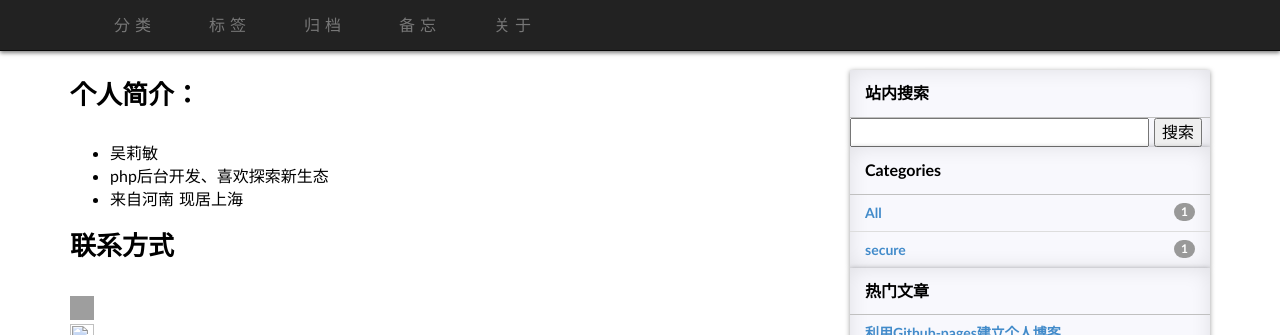
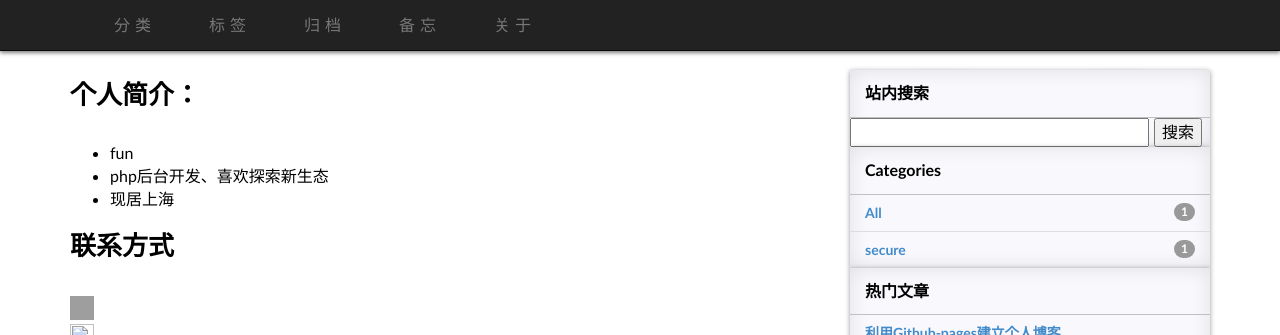
Before and after one commit to wulimin/blog, a Jekyll site: the page built from about.md, in a window 1280 px wide and 1220 px high. Shown: the top 335 px of the window. Built offline with Jekyll 4.4.1, drawn with Linux system fonts in a browser that asks for light colours; some web fonts are replaced; comment, search, counter and statistics services are not loaded; grey boxes are pictures that could not be loaded.

Commit message:
Update about.md

```diff
--- a/about.md
+++ b/about.md
@@ -5,9 +5,9 @@ title: "关于：About"
 
 ## 个人简介：
 
-* 吴莉敏
+* fun
 * php后台开发、喜欢探索新生态
-* 来自河南 现居上海
+* 现居上海
 
 ## 联系方式
 
```
